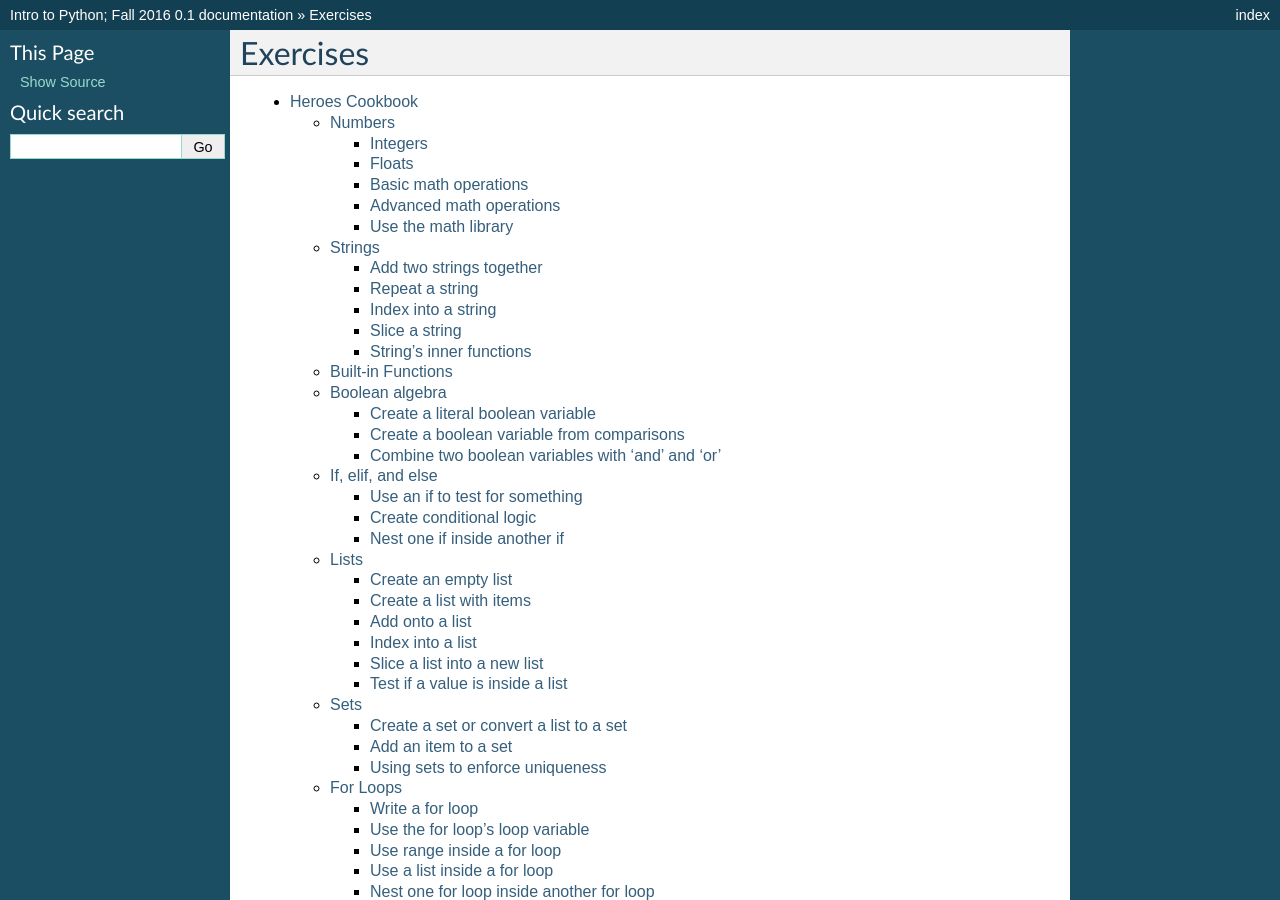
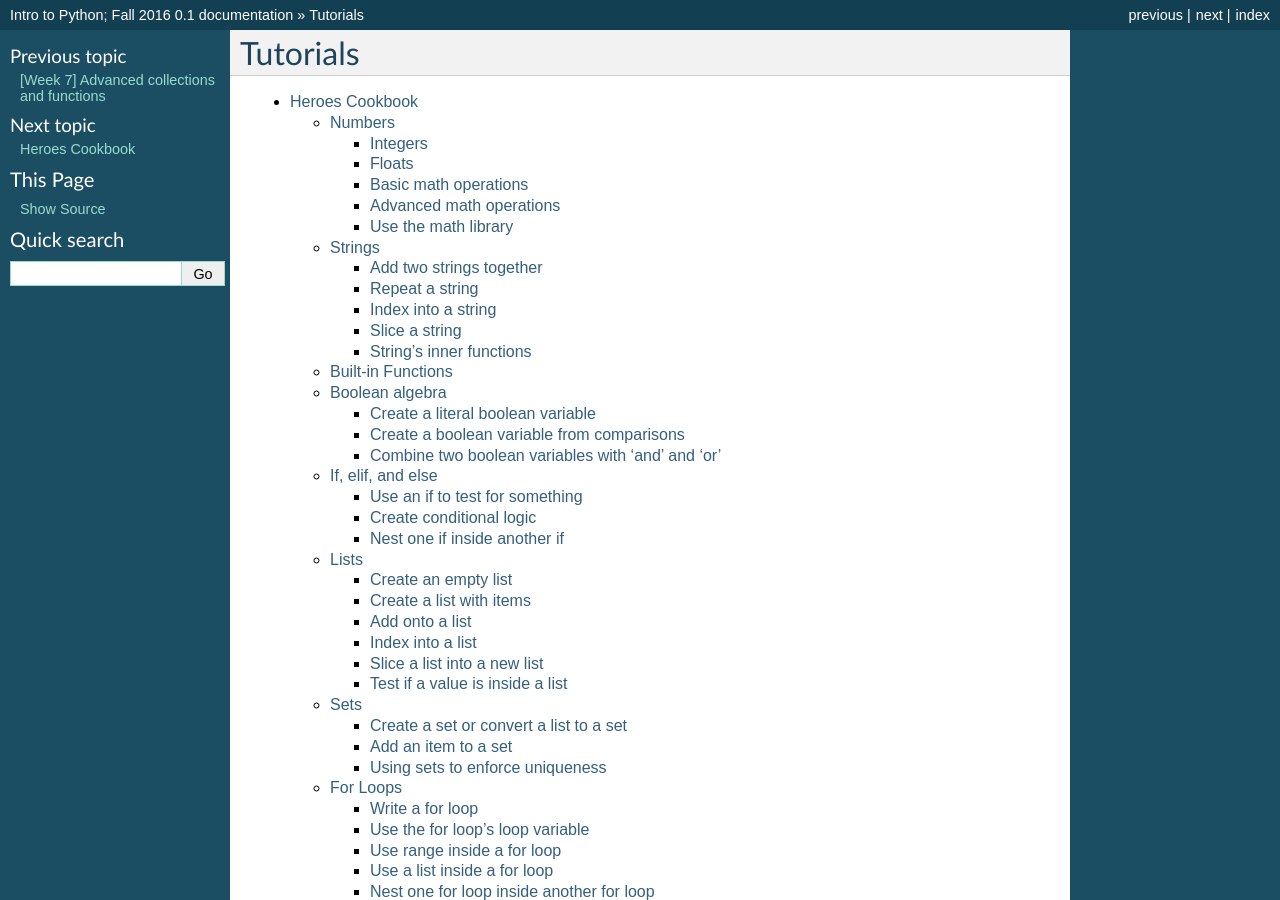
Before and after one commit to Heroes-Academy/IntroPython_Fall2016, a Sphinx documentation site: the page built from docs/source/tutorials/index.rst, in a window 1280 px wide and 900 px high. Built offline with Sphinx 7.4.7, drawn with Linux system fonts in a browser that asks for light colours; pages that are not in the unit, such as notebooks, are missing from menus; some of the changed text lies outside the part shown.

Commit message:
sync week7

```diff
--- a/docs/source/index.rst
+++ b/docs/source/index.rst
@@ -48,7 +49,7 @@ __ HeroesSite_
    :maxdepth: 1
    :caption: Tutorials
 
-   exercises/index.rst
+   tutorials/index.rst
 
 ..
    day3
--- a/docs/source/tutorials/index.rst
+++ b/docs/source/tutorials/index.rst
@@ -1,4 +1,4 @@
-Exercises
+Tutorials
 =========
 
 .. toctree::
```
Also changed, not shown: other parts of docs/source/index.rst (+1 -0 lines).
